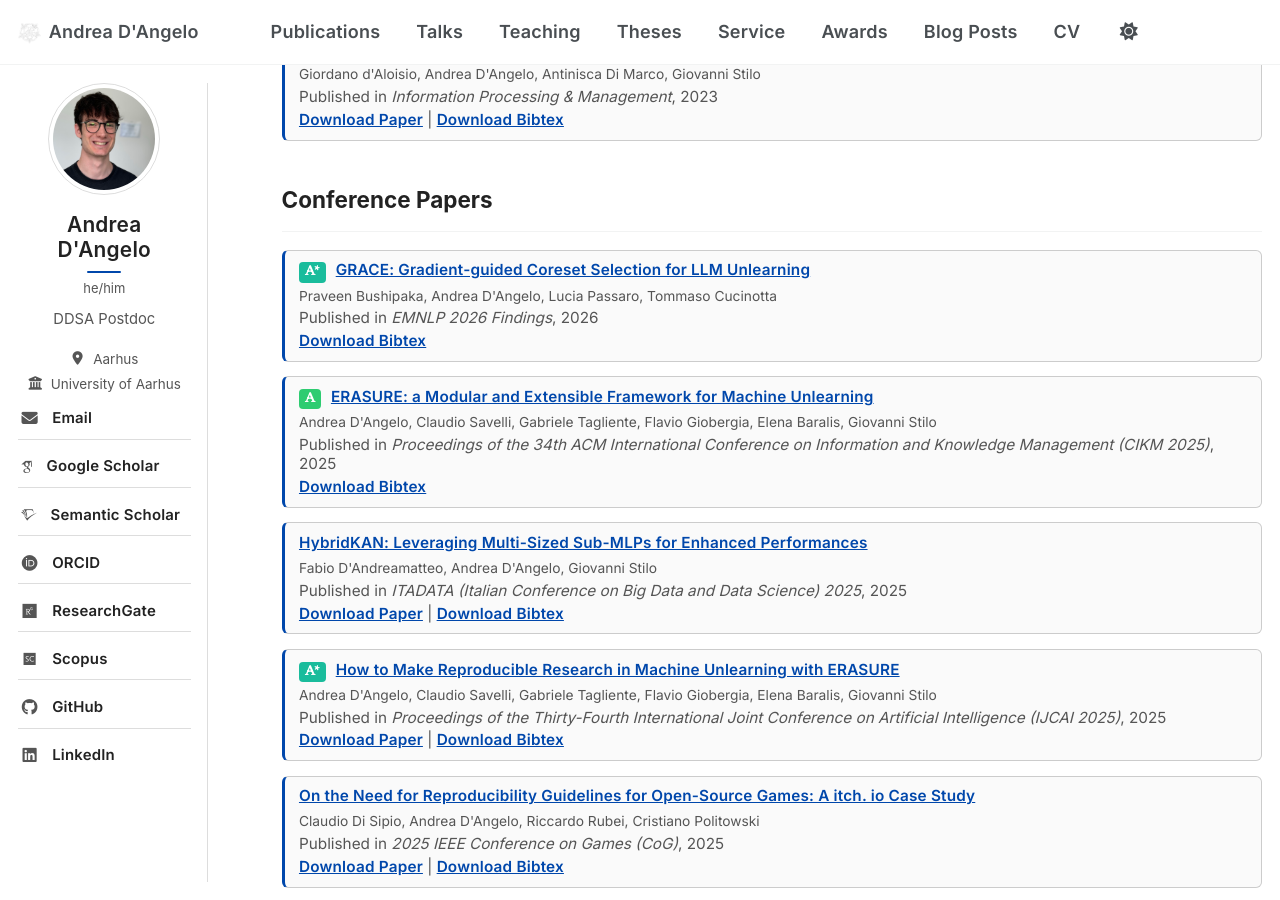
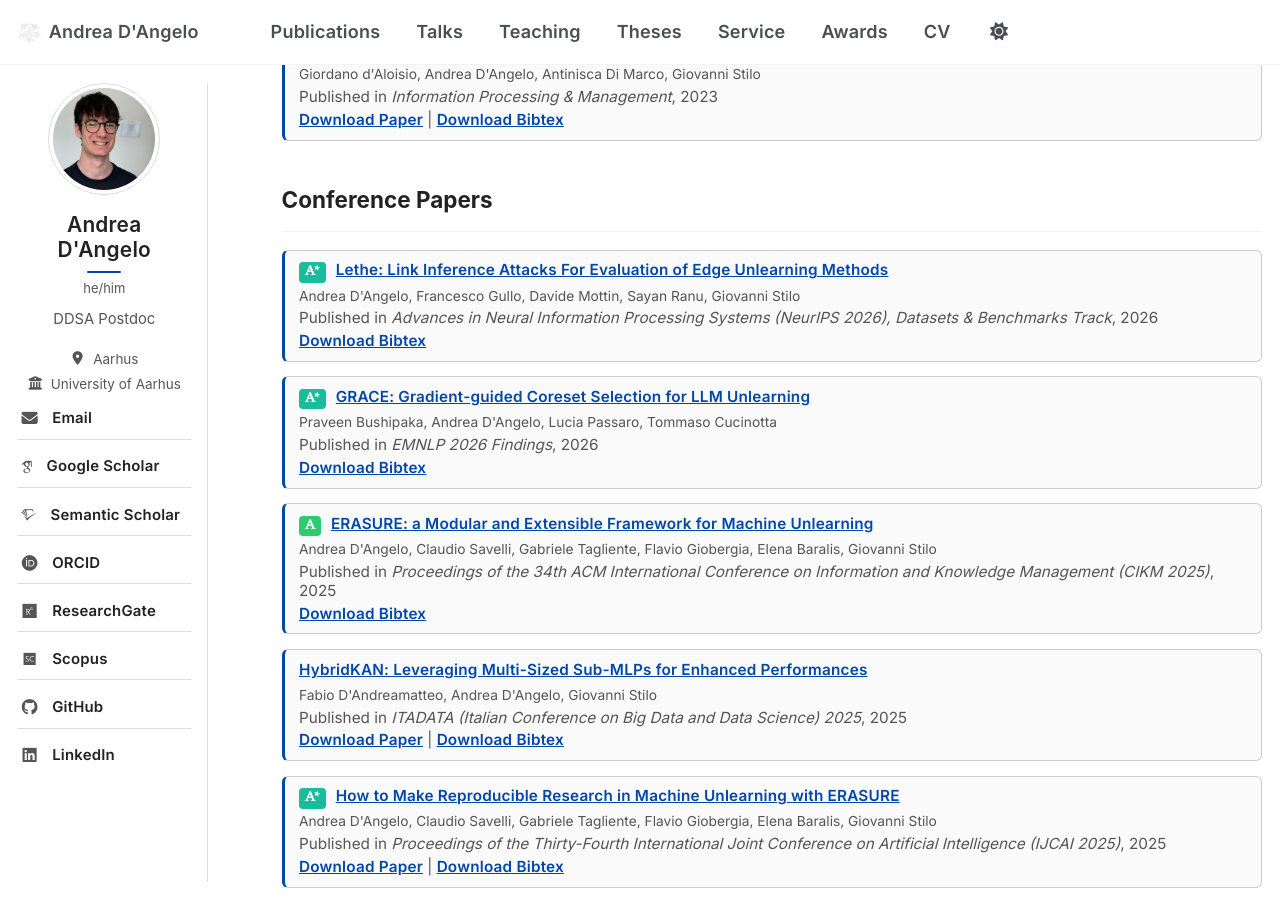
Before and after one commit to dangeloandrea14/dangeloandrea14.github.io, a Jekyll site: the page built from _pages/publications.html, in a window 1280 px wide and 900 px high, scrolled down 1163 px. Built offline with Jekyll 4.4.1, drawn with Linux system fonts in a browser that asks for light colours; some web fonts are replaced; a script that is not in the unit is left out; comment, search, counter and statistics services are not loaded.

Commit message:
Publications: add Lethe (NeurIPS 2026 D&B); nav: drop Blog Posts link
Co-Authored-By: Claude Opus 5.5 <noreply@anthropic.com>

```diff
--- a/_data/navigation.yml
+++ b/_data/navigation.yml
@@ -28,9 +28,6 @@ main:
   - title: "Awards"
     url: /award
 
-  - title: "Blog Posts"
-    url: /year-archive/
-
   - title: "CV"
     url: /files/Academic_CV.pdf
 
--- /dev/null
+++ b/_publications/conf_lethe_neurips.md
@@ -0,0 +1,14 @@
+---
+title: "Lethe: Link Inference Attacks For Evaluation of Edge Unlearning Methods"
+collection: publications
+category: conferences
+permalink: /publication/lethe_neurips
+date: 2026-12-01
+venue: 'Advances in Neural Information Processing Systems (NeurIPS 2026), Datasets & Benchmarks Track'
+venue_short: 'NeurIPS 2026'
+bibtexurl: 'https://dangeloandrea14.github.io/bibs/conf/lethe_neurips.bib'
+tier: A*
+selected: true
+authors: "Andrea D'Angelo, Francesco Gullo, Davide Mottin, Sayan Ranu, Giovanni Stilo"
+description: "Lethe is the first dedicated benchmark for Edge Unlearning in Graph Neural Networks, showing that existing evaluation practices are systematically flawed on small, feature-rich graphs and providing a reproducible alternative built on structurally informative graphs, together with a standardized suite of link inference attacks. Accepted to the NeurIPS 2026 Datasets & Benchmarks Track."
+---
```
